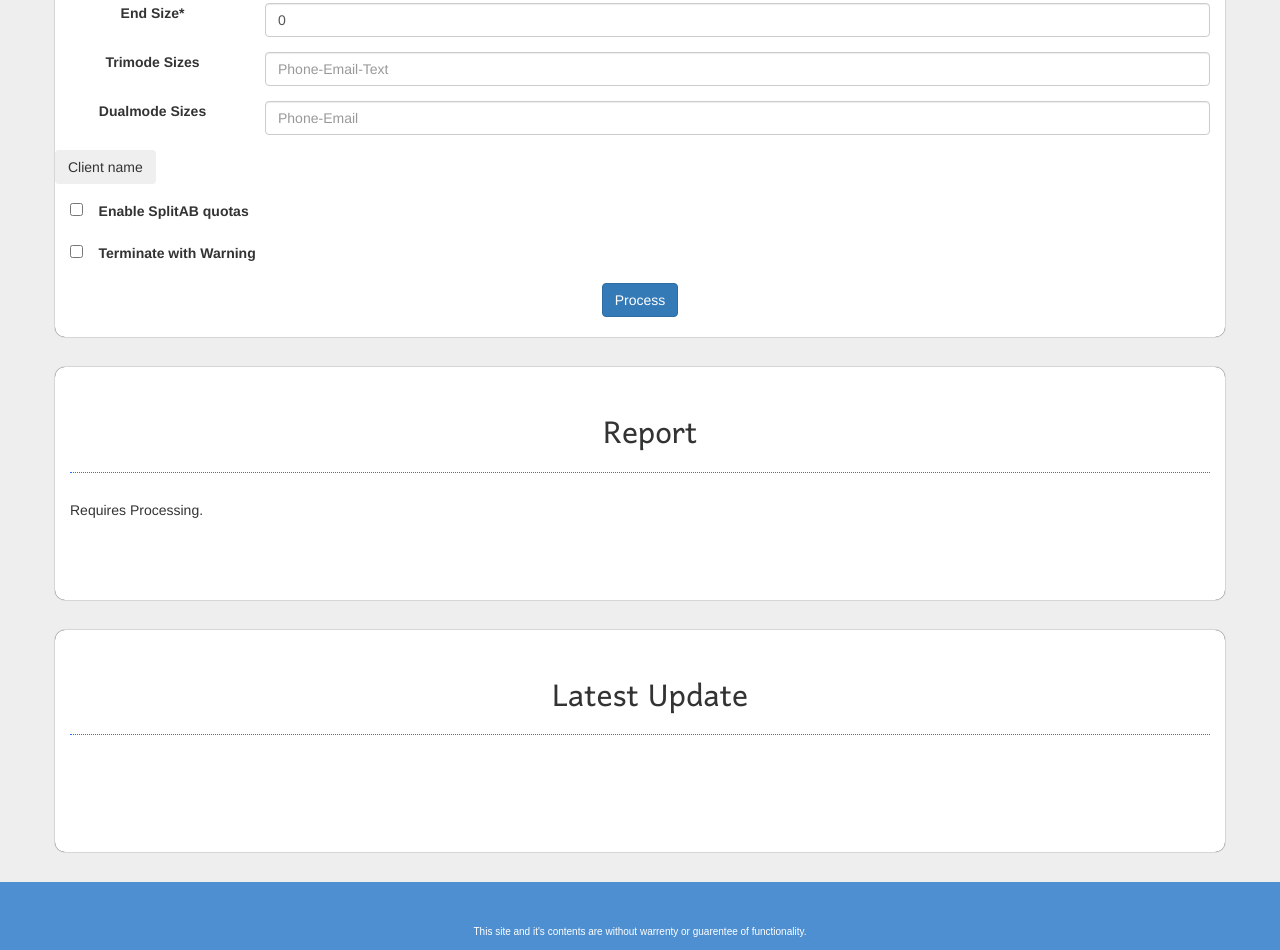
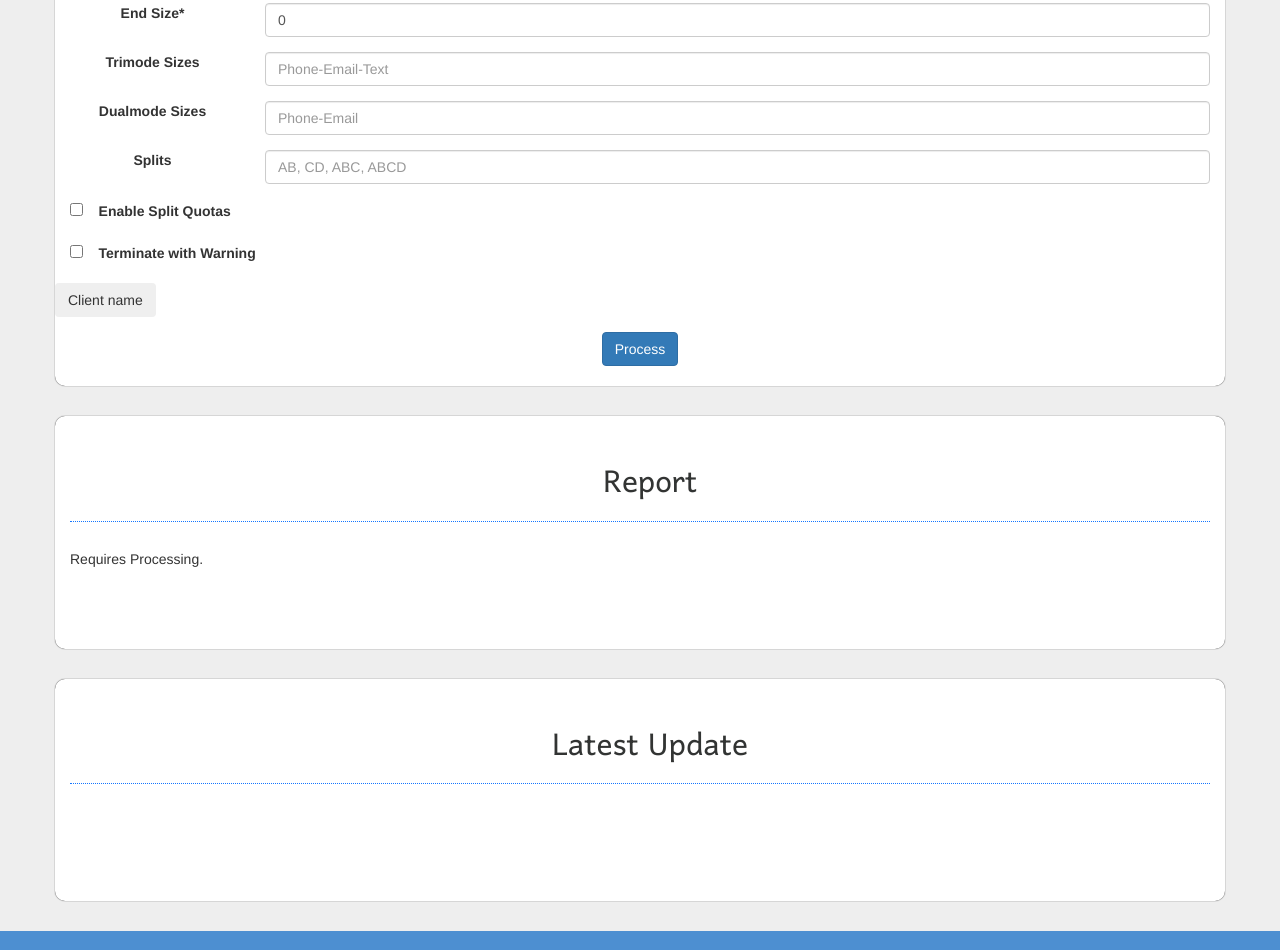
Before and after one commit to EternalCode/Quotus400Online, a website: page index.html in a window 1280 px wide. Shown: the part 921-1871 px from the top of the page. Drawn offline with Linux system fonts and the light colour scheme; no server answers.

Commit message:
Dynamic split on webpage

```diff
--- a/index.html
+++ b/index.html
@@ -113,6 +113,24 @@
             </div>
         </div>
         <div class="form-group row">
+            <label for="DualmodeSizes" class="col-sm-2 col-form-label">Splits</label>
+            <div class="col-sm-10">
+                <input type="text" class="form-control" id="SplitModes" placeholder="AB, CD, ABC, ABCD">
+            </div>
+        </div>
+        <div class="form-group row" align="left" margin:10px>
+            <div class="col-sm-10">
+                <input type="checkbox" class="form-check-input" id="enableSplitAB">
+                <label class="form-check-label" for="enableSplitAB">&nbsp;&nbsp;&nbsp;Enable Split Quotas&nbsp;&nbsp;&nbsp; </label>
+            </div>
+        </div>
+        <div class="form-group row" align="left" margin:10px>
+            <div class="col-sm-10">
+                <input type="checkbox" class="form-check-input" id="TermWarn">
+                <label class="form-check-label" for="TermWarn">&nbsp;&nbsp;&nbsp;Terminate with Warning&nbsp;&nbsp;&nbsp; </label>
+            </div>
+        </div>
+        <div class="form-group row">
         <div class="dropdown" align="left">
             <button class="btn btn-light dropdown-toggle" type="button" id="dropdownMenu2" data-toggle="dropdown" aria-haspopup="true" aria-expanded="false">
                 Client name
@@ -122,18 +140,6 @@
                 <button class="dropdown-item btn-secondary" type="button" onClick=SelectClient(1)>Tulchin</button>
             </div>
         </div>
-        </div>
-        <div class="form-group row" align="left" margin:10px>
-            <div class="col-sm-10">
-                <input type="checkbox" class="form-check-input" id="enableSplitAB">
-                <label class="form-check-label" for="enableSplitAB">&nbsp;&nbsp;&nbsp;Enable SplitAB quotas&nbsp;&nbsp;&nbsp; </label>
-            </div>
-        </div>
-        <div class="form-group row" align="left" margin:10px>
-            <div class="col-sm-10">
-                <input type="checkbox" class="form-check-input" id="TermWarn">
-                <label class="form-check-label" for="TermWarn">&nbsp;&nbsp;&nbsp;Terminate with Warning&nbsp;&nbsp;&nbsp; </label>
-            </div>
         </div>
     </form>
     <button class="btn btn-primary" onClick=ProcessInput()>Process</button>
```
